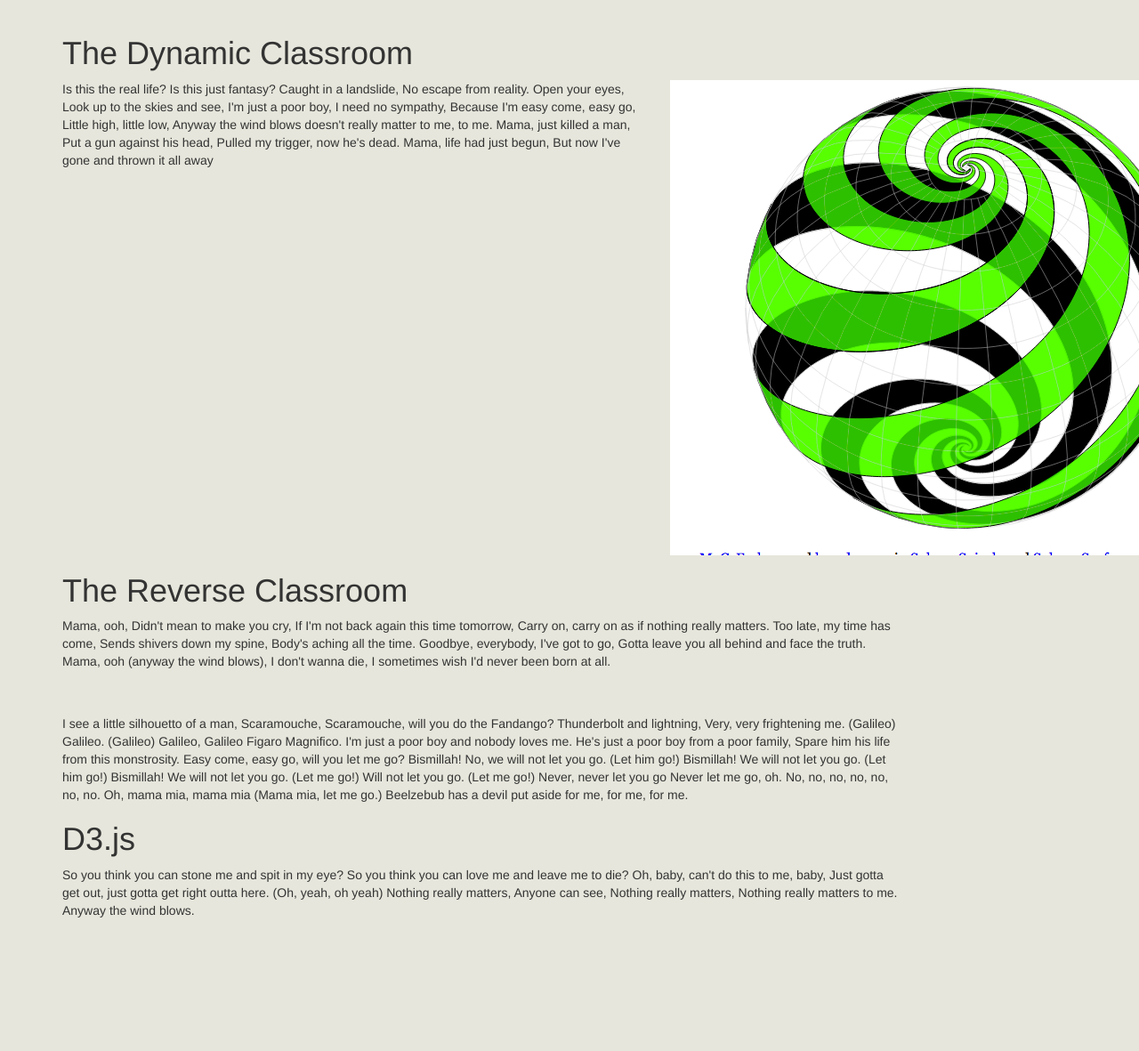
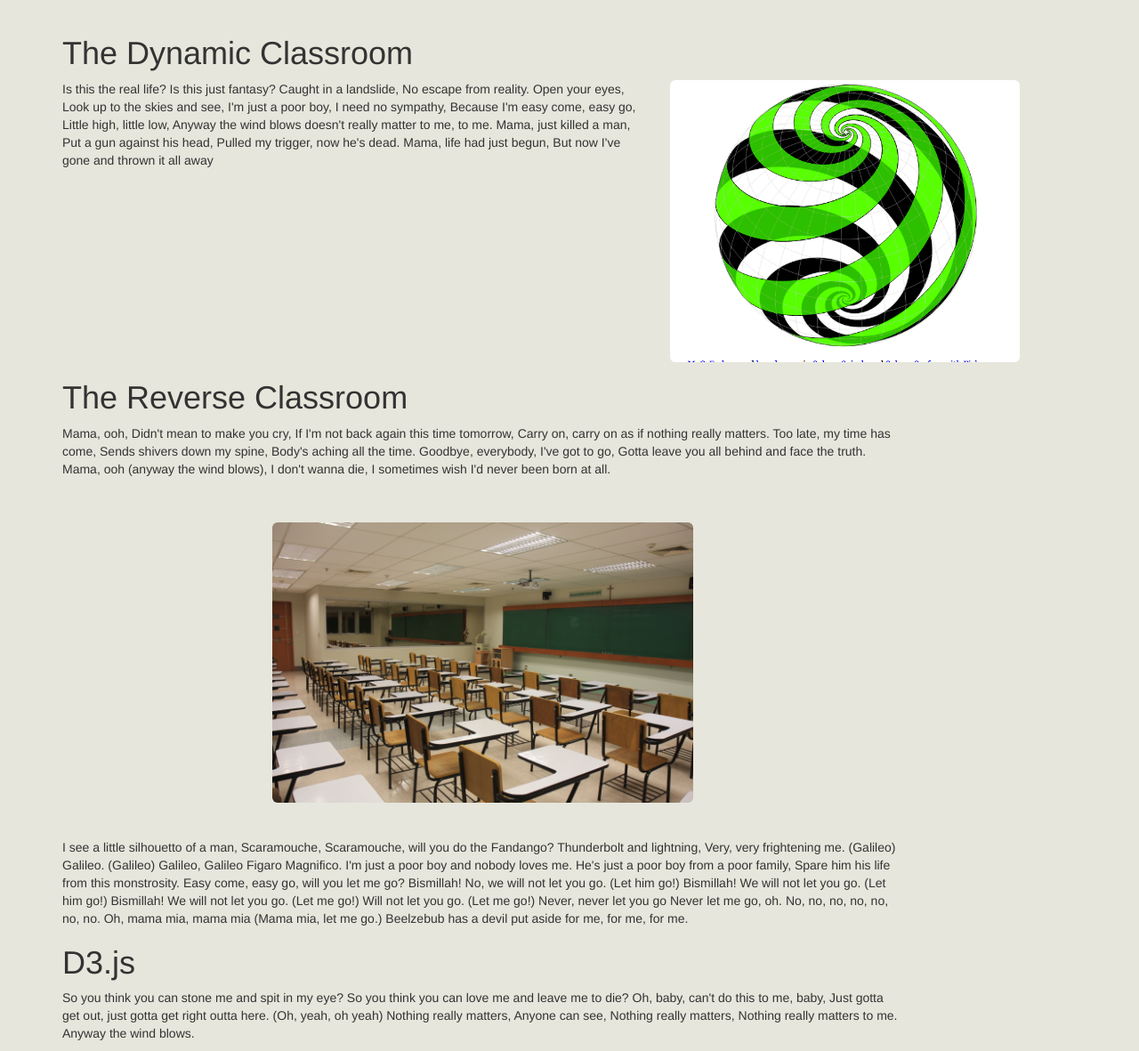
Before and after one commit to wannabeCitizen/RP-D3, a Flask app: page / in a window 1280 px wide; the page is wider, and only the part inside the window is pictured. Shown: the part 52-1233 px from the top of that part at 89% size. Before the commit the page ends 1083 px from the top of that part, so only its background shows below. Run offline with Flask 2, Linux system fonts and the light colour scheme; some libraries are stand-ins or nearby versions.

Commit message:
adding cotent and pics to index

```diff
--- a/Web Site/templates/index.html
+++ b/Web Site/templates/index.html
@@ -87,7 +87,7 @@
 				</p>
 			</div>
 			<div class="col-lg-3 col-md-3">
-				<img src="{{ url_for('static', filename='img/graph1.png') }}">
+				<img width="150%" class="img-rounded" src="{{ url_for('static', filename='img/graph1.png') }}">
 			</div>
 		</div>
 
@@ -117,6 +117,17 @@
 				I sometimes wish I'd never been born at all.
 				</p>
 				<br><br>
+			</div>
+		</div>
+		<div class="row">
+			<div class="col-lg-10">
+				<center><img width="50%" class="img-rounded" src="{{ url_for('static', filename='img/classroom.jpeg') }}"></center>
+			</div>
+		</div>
+		<div class="row">
+			<div class="col-lg-10">
+				<br><br>
+
 				I see a little silhouetto of a man,
 				Scaramouche, Scaramouche, will you do the Fandango?
 				Thunderbolt and lightning,
```
Also changed, not shown: Web Site/static/img/classroom.jpeg (added).
